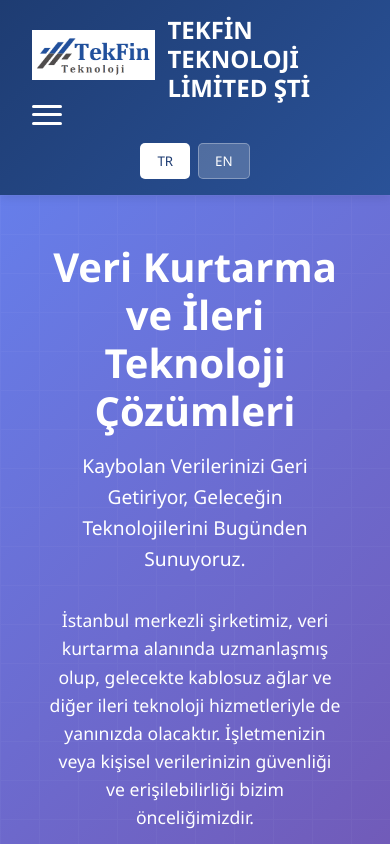
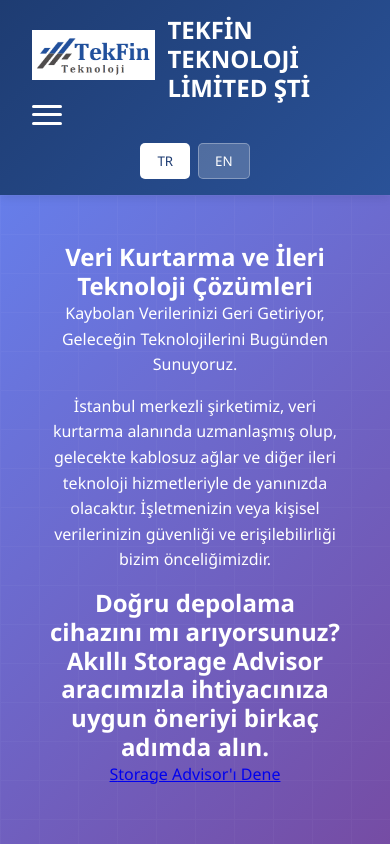
Before and after one commit to SalehKar/tekfin-website, a React (Create React App) app: page / in a window 390 px wide. Shown: the top 844 px of the page. Built offline with nearby package versions, Linux system fonts and the light colour scheme.

Commit message:
Update HomePage.js

```diff
--- a/src/components/HomePage.js
+++ b/src/components/HomePage.js
@@ -77,21 +77,21 @@ const HomePage = ({ language }) => {
   return (
     <div className="homepage">
       {/* Hero Section */}
-      <section className="hero bg-gradient-to-r from-indigo-800 via-purple-800 to-blue-800">
-        <div className="container relative z-10 text-center text-white py-12">
-          <h1 className="hero-title text-5xl font-bold mb-4 leading-tight drop-shadow-md">{t.mainTitle}</h1>
-          <p className="hero-subtitle text-xl mb-4 font-medium opacity-90 max-w-3xl mx-auto drop-shadow-sm">{t.subtitle}</p>
-          <p className="hero-intro mb-8 max-w-4xl mx-auto text-white/90 text-base leading-relaxed drop-shadow-sm">{t.intro}</p>
+      <section className="hero bg-gradient-to-r from-indigo-900 via-purple-900 to-blue-900">
+        <div className="container relative z-10 text-center text-white py-16 px-6 sm:px-12">
+          <h1 className="text-5xl font-bold mb-4 leading-tight drop-shadow-md sm:text-6xl">{t.mainTitle}</h1>
+          <p className="text-xl mb-6 font-medium opacity-95 max-w-3xl mx-auto drop-shadow-sm sm:text-2xl">{t.subtitle}</p>
+          <p className="mb-10 max-w-4xl mx-auto text-white/90 text-base leading-relaxed drop-shadow-sm sm:text-lg">{t.intro}</p>
 
-          <div className="promo-card bg-white/10 backdrop-blur-md p-6 rounded-2xl mt-10 shadow-xl max-w-2xl mx-auto text-white border border-white/20">
+          <div className="bg-white/10 backdrop-blur-md p-8 rounded-2xl shadow-xl max-w-3xl mx-auto text-white border border-white/20">
             <div className="flex flex-col sm:flex-row sm:items-center sm:justify-between gap-6">
               <div className="text-left sm:w-2/3">
-                <h2 className="text-lg font-semibold text-white/90 mb-1">{t.landingDescription}</h2>
+                <h2 className="text-lg font-semibold text-white/90 mb-2 leading-snug sm:text-xl">{t.landingDescription}</h2>
               </div>
               <div className="text-center sm:w-1/3">
                 <Link
                   to="/storage-advisor"
-                  className="cta-button px-6 py-3 bg-gradient-to-r from-blue-600 to-purple-600 text-white font-semibold rounded-full shadow-md hover:shadow-xl transition"
+                  className="inline-block px-6 py-3 bg-gradient-to-r from-blue-600 to-purple-600 text-white font-semibold rounded-full shadow-md hover:shadow-xl transition-all duration-300"
                 >
                   {t.landingBtn}
                 </Link>
```
